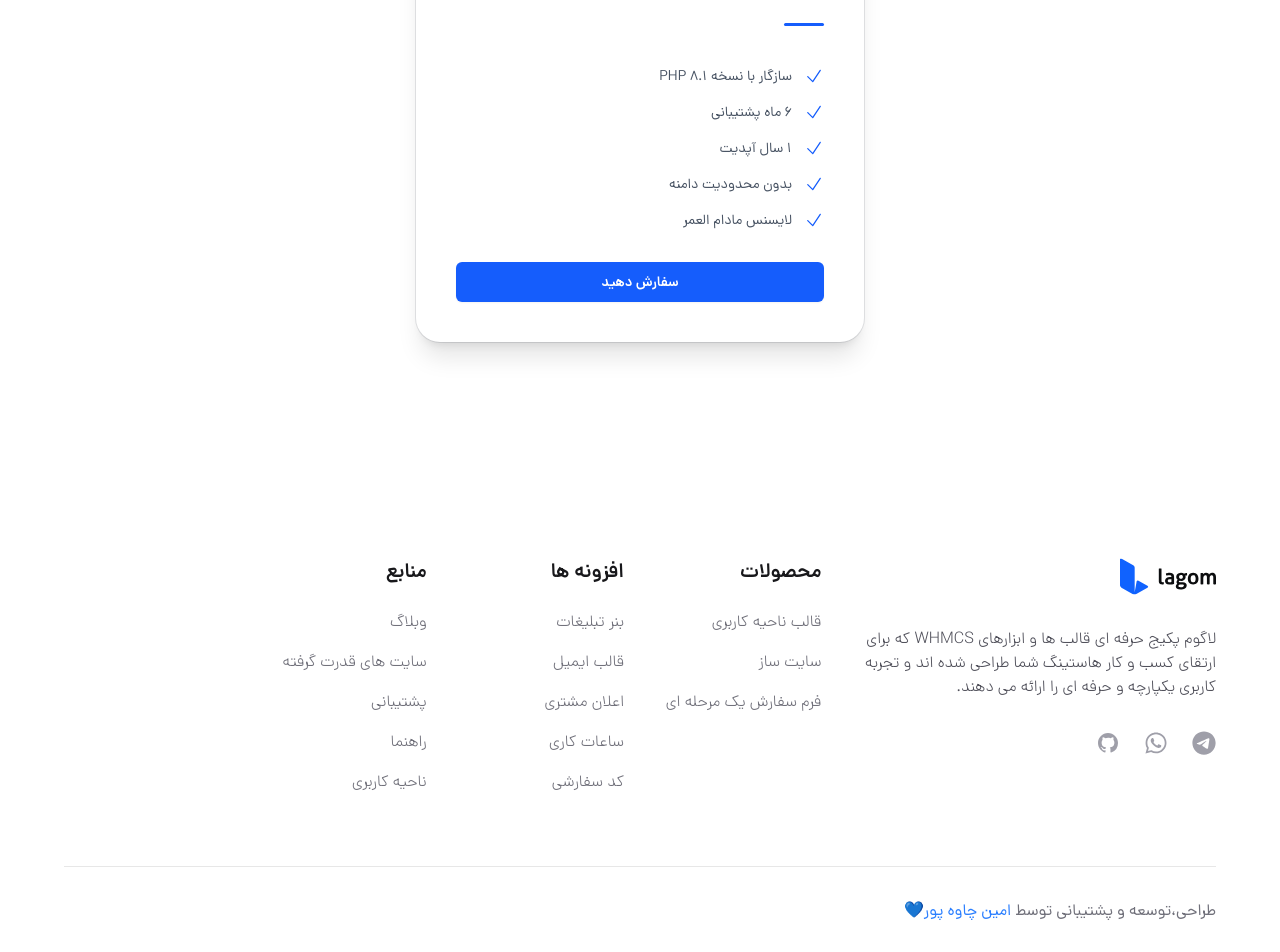
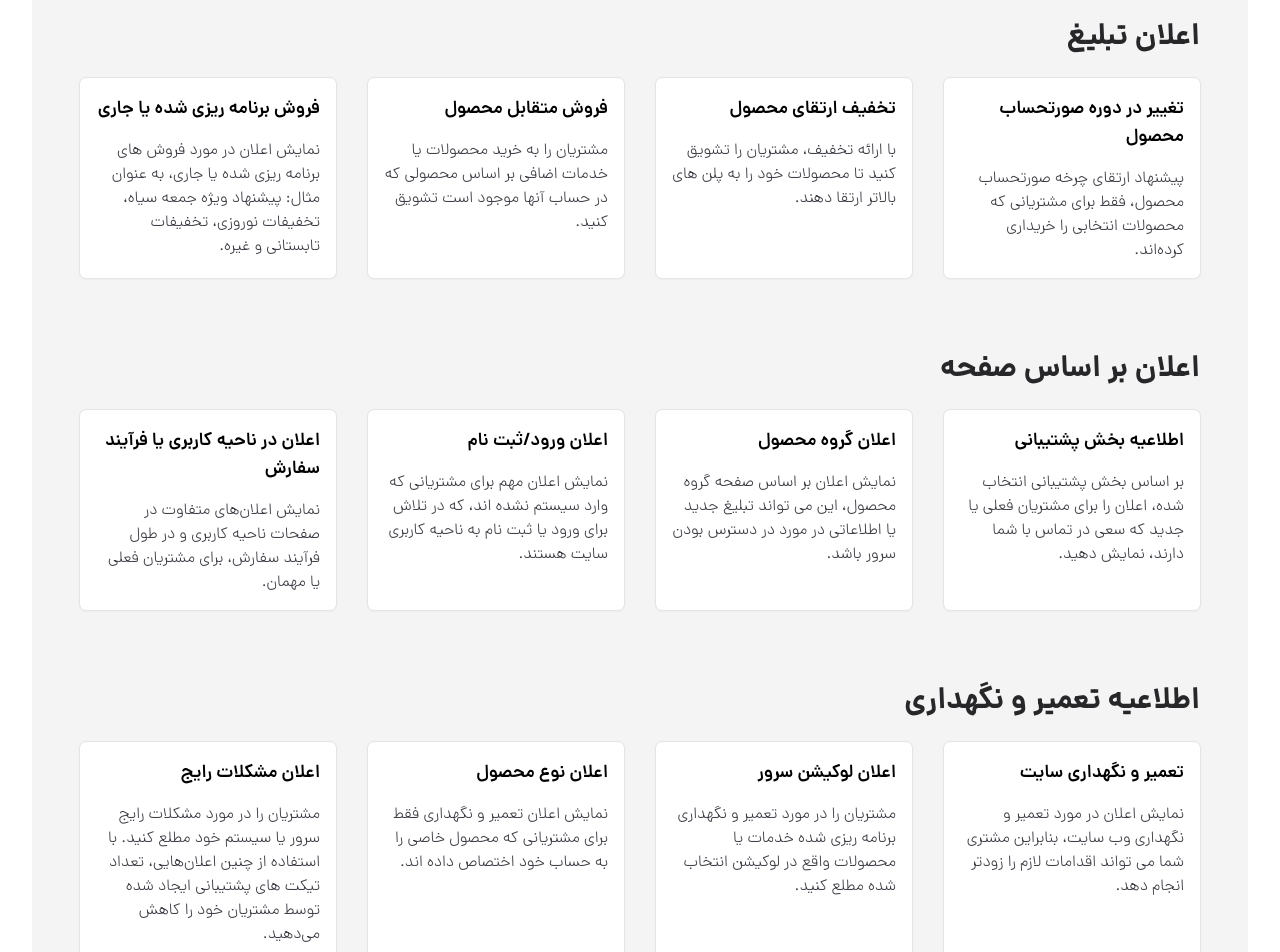
Before and after one commit to chaveamin/lagom, a Next.js app: page /extensions/client-notifications in a window 1280 px wide. Shown: the part 3840-4792 px from the top of the page. Built offline with nearby package versions, Linux system fonts and the light colour scheme.

Commit message:
client notif

```diff
--- a/src/app/extensions/client-notifications/page.js
+++ b/src/app/extensions/client-notifications/page.js
@@ -1,8 +1,11 @@
+import CTA from '@/components/CTA'
 import Features from '@/components/ext/client-notif/Features'
 import Hero from '@/components/ext/client-notif/Hero'
 import MediaManager from '@/components/ext/client-notif/MediaManager'
 import Pricing from '@/components/ext/client-notif/Pricing'
 import Slider from '@/components/ext/client-notif/Slider'
+import UseCase from '@/components/ext/client-notif/UseCase'
+import FAQ from '@/components/ext/email-template/FAQ'
 
 export const metadata = {
   title: 'افزونه اعلان مشتری برای قالب ناحیه کاربری لاگوم',
@@ -24,7 +27,10 @@ export default function page() {
       <Slider />
       <Features />
       <MediaManager />
+      <UseCase />
       <Pricing />
+      <FAQ />
+      <CTA />
     </>
   )
 }
--- /dev/null
+++ b/src/components/ext/client-notif/UseCase.js
@@ -0,0 +1,113 @@
+const usecases = [
+  {
+    type: 'اعلان تبلیغ',
+    items: [
+      {
+        title: 'تغییر در دوره صورتحساب محصول',
+        description:
+          'پیشنهاد ارتقای چرخه صورتحساب محصول، فقط برای مشتریانی که محصولات انتخابی را خریداری کرده‌اند.',
+      },
+      {
+        title: 'تخفیف ارتقای محصول',
+        description:
+          'با ارائه تخفیف، مشتریان را تشویق کنید تا محصولات خود را به پلن های بالاتر ارتقا دهند.',
+      },
+      {
+        title: 'فروش متقابل محصول',
+        description:
+          'مشتریان را به خرید محصولات یا خدمات اضافی بر اساس محصولی که در حساب آنها موجود است تشویق کنید.',
+      },
+      {
+        title: 'فروش برنامه ریزی شده یا جاری',
+        description:
+          'نمایش اعلان در مورد فروش های برنامه ریزی شده یا جاری، به عنوان مثال: پیشنهاد ویژه جمعه سیاه، تخفیفات نوروزی، تخفیفات تابستانی و غیره.',
+      },
+    ],
+  },
+  {
+    type: 'اعلان بر اساس صفحه',
+    items: [
+      {
+        title: 'اطلاعیه بخش پشتیبانی',
+        description:
+          'بر اساس بخش پشتیبانی انتخاب شده، اعلان را برای مشتریان فعلی یا جدید که سعی در تماس با شما دارند، نمایش دهید.',
+      },
+      {
+        title: 'اعلان گروه محصول',
+        description:
+          'نمایش اعلان بر اساس صفحه گروه محصول، این می تواند تبلیغ جدید یا اطلاعاتی در مورد در دسترس بودن سرور باشد.',
+      },
+      {
+        title: 'اعلان ورود/ثبت نام',
+        description:
+          'نمایش اعلان مهم برای مشتریانی که وارد سیستم نشده اند، که در تلاش برای ورود یا ثبت نام به ناحیه کاربری سایت هستند.',
+      },
+      {
+        title: 'اعلان در ناحیه کاربری یا فرآیند سفارش',
+        description:
+          'نمایش اعلان‌های متفاوت در صفحات ناحیه کاربری و در طول فرآیند سفارش، برای مشتریان فعلی یا مهمان.',
+      },
+    ],
+  },
+  {
+    type: 'اطلاعیه تعمیر و نگهداری',
+    items: [
+      {
+        title: 'تعمیر و نگهداری سایت',
+        description:
+          'نمایش اعلان در مورد تعمیر و نگهداری وب سایت، بنابراین مشتری شما می تواند اقدامات لازم را زودتر انجام دهد.',
+      },
+      {
+        title: 'اعلان لوکیشن سرور',
+        description:
+          'مشتریان را در مورد تعمیر و نگهداری برنامه ریزی شده خدمات یا محصولات واقع در لوکیشن انتخاب شده مطلع کنید.',
+      },
+      {
+        title: 'اعلان نوع محصول',
+        description:
+          'نمایش اعلان تعمیر و نگهداری فقط برای مشتریانی که محصول خاصی را به حساب خود اختصاص داده اند.',
+      },
+      {
+        title: 'اعلان مشکلات رایج',
+        description:
+          'مشتریان را در مورد مشکلات رایج سرور یا سیستم خود مطلع کنید. با استفاده از چنین اعلان‌هایی، تعداد تیکت های پشتیبانی ایجاد شده توسط مشتریان خود را کاهش می‌دهید.',
+      },
+    ],
+  },
+]
+
+export default function UseCase() {
+  return (
+    <section className="rounded-lg bg-zinc-100 px-12 py-22">
+      <div className="mx-auto flex w-full flex-col gap-y-4 lg:max-w-5xl lg:gap-y-10">
+        <h2 className="text-3xl leading-14 font-black text-zinc-800 lg:text-5xl">
+          نمونه موارد استفاده
+        </h2>
+        <p className="text-justify text-xl leading-8 font-light text-zinc-600 lg:text-2xl lg:leading-10">
+          با گزینه‌های مدیریتی متوع، این افزونه گزینه‌های استفاده نامحدودی را در
+          اختیار شما قرار می‌دهد که تنها تعداد کمی از آنها در زیر فهرست شده‌اند.
+        </p>
+      </div>
+      <div className="mx-auto max-w-7xl">
+        {usecases.map((section, index) => (
+          <div className="mt-18" key={index}>
+            <h2 className="mb-6 text-3xl font-bold text-zinc-800">
+              {section.type}
+            </h2>
+            <div className="grid grid-cols-1 gap-8 md:grid-cols-2 lg:grid-cols-4">
+              {section.items.map((item, i) => (
+                <div
+                  key={i}
+                  className="rounded-md bg-white p-4 ring shadow-sm shadow-zinc-800/6 ring-zinc-200"
+                >
+                  <h3 className="mb-4 text-lg font-semibold">{item.title}</h3>
+                  <p className="font-light text-zinc-700">{item.description}</p>
+                </div>
+              ))}
+            </div>
+          </div>
+        ))}
+      </div>
+    </section>
+  )
+}
```
